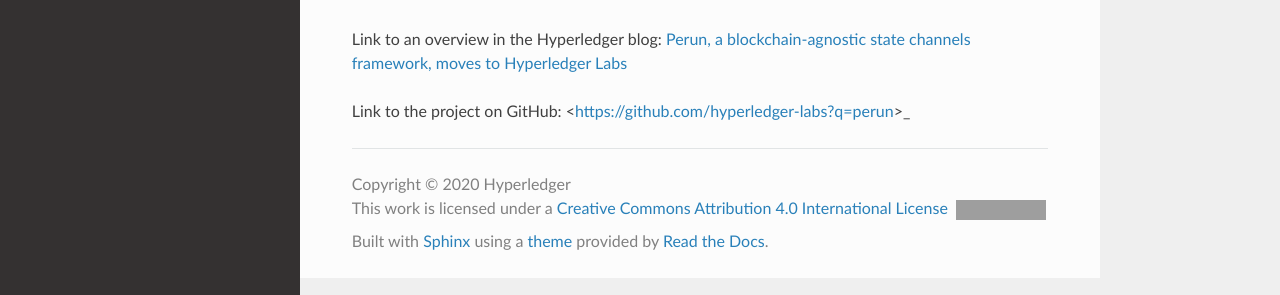
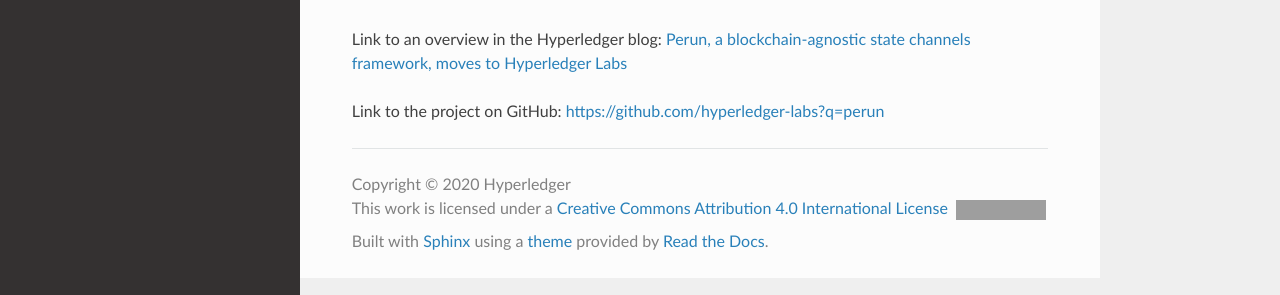
Before and after one commit to hyperledger-labs/perun-doc, a Sphinx documentation site: the page built from source/index.rst, in a window 1280 px wide. Shown: the part 337-632 px from the top of the page. Built offline with Sphinx 7.4.7 and the Read the Docs theme 2.0.0, drawn with Linux system fonts in a browser that asks for light colours; grey boxes are pictures that could not be loaded.

Commit message:
Fix typo (standalone hyperlink markup) (#32)
Signed-off-by: Chris Hoeppler <christian.hoeppler@de.bosch.com>

```diff
--- a/source/index.rst
+++ b/source/index.rst
@@ -24,4 +24,4 @@ Link to an overview in the Hyperledger blog: `Perun, a
 blockchain-agnostic state channels framework, moves to Hyperledger Labs
 <https://www.hyperledger.org/blog/2020/11/18/perun-a-blockchain-agnostic-state-channels-framework-moves-to-hyperledger-labs>`_
 
-Link to the project on GitHub: <https://github.com/hyperledger-labs?q=perun>_
+Link to the project on GitHub: https://github.com/hyperledger-labs?q=perun
```
